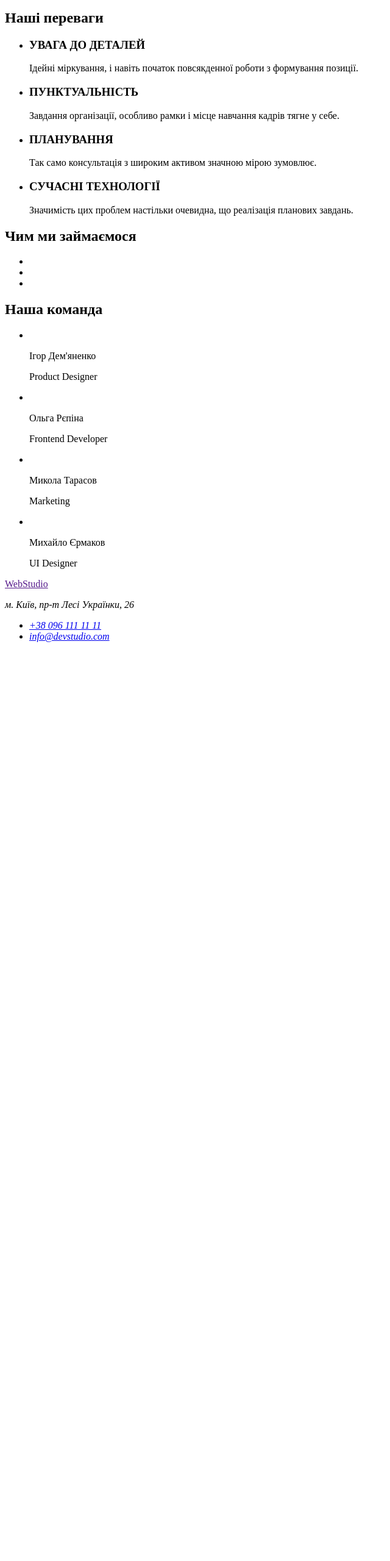
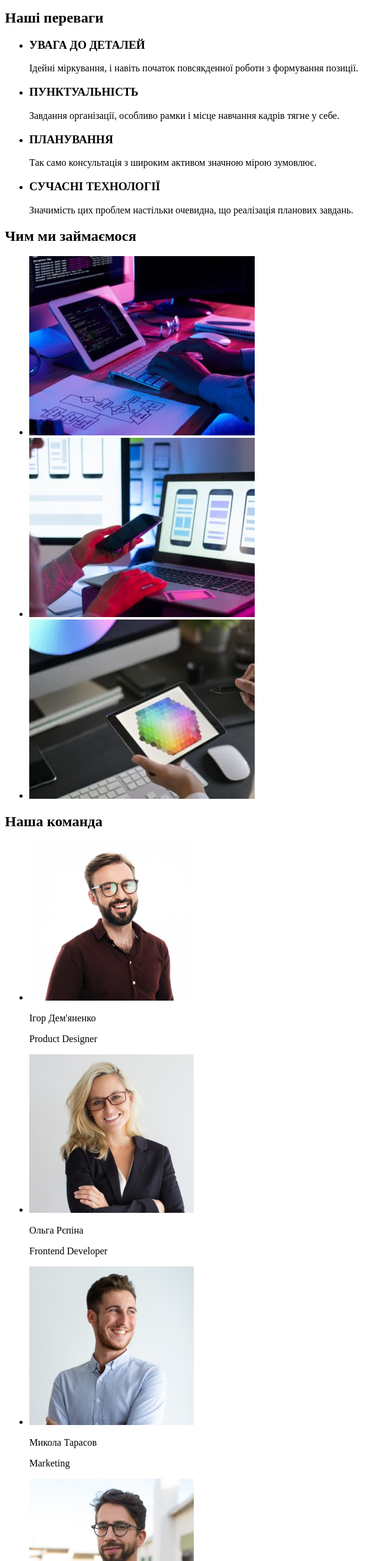
Before and after one commit to SerhiiSerhievich/goit-markup-hw-01, a plain HTML site: page index.html in a window 1280 px wide. Shown: the part 240-2800 px from the top of the page at 61% size, without its empty margins (0-640 px from the left). Before the commit the page ends 1309 px from the top, so only its background shows below. Drawn offline with Linux system fonts and the light colour scheme.

Commit message:
done-hw-01

```diff
--- a/index.html
+++ b/index.html
@@ -7,7 +7,7 @@
   </head>
   <body>
     <header>
-      <a href="">WebStudio</a>
+      <a href="" lang="eu">WebStudio</a>
       <nav>
         <ul>
           <li><a href="">Студія</a></li>
@@ -15,12 +15,10 @@
           <li><a href="">Контакти</a></li>
         </ul>
       </nav>
-      <address>
-        <ul>
-          <li><a href="tel:+380961111111">+38 096 111 11 11</a></li>
-          <li><a href="mailto:info@devstudio.com">info@devstudio.com</a></li>
-        </ul>
-      </address>
+      <ul>
+        <li><a href="tel:+380961111111">+38 096 111 11 11</a></li>
+        <li><a href="mailto:info@devstudio.com">info@devstudio.com</a></li>
+      </ul>
     </header>
     <main>
       <!-- Hero -->
@@ -67,9 +65,13 @@
       <section>
         <h2>Чим ми займаємося</h2>
         <ul>
-          <li><img src="" alt="" /></li>
-          <li><img src="" alt="" /></li>
-          <li><img src="" alt="" /></li>
+          <li><img src="/images/box.jpg" alt="" width="370" height="294" /></li>
+          <li>
+            <img src="/images/box2.jpg" alt="" width="370" height="294" />
+          </li>
+          <li>
+            <img src="/images/box3.jpg" alt="" width="370" height="294" />
+          </li>
         </ul>
       </section>
 
@@ -78,22 +80,42 @@
         <h2>Наша команда</h2>
         <ul>
           <li>
-            <img src="" alt="" />
+            <img
+              src="/images/team/team1.jpg"
+              alt="Фото"
+              width="270"
+              height="260"
+            />
             <p>Ігор Дем'яненко</p>
             <p>Product Designer</p>
           </li>
           <li>
-            <img src="" alt="" />
+            <img
+              src="/images/team/team2.jpg"
+              alt="Фото"
+              width="270"
+              height="260"
+            />
             <p>Ольга Рєпіна</p>
             <p>Frontend Developer</p>
           </li>
           <li>
-            <img src="" alt="" />
+            <img
+              src="/images/team/team3.jpg"
+              alt="Фото"
+              width="270"
+              height="260"
+            />
             <p>Микола Тарасов</p>
             <p>Marketing</p>
           </li>
           <li>
-            <img src="" alt="" />
+            <img
+              src="/images/team/team4.jpg"
+              alt="Фото"
+              width="270"
+              height="260"
+            />
             <p>Михайло Єрмаков</p>
             <p>UI Designer</p>
           </li>
@@ -101,7 +123,7 @@
       </section>
     </main>
     <footer>
-      <a href="">WebStudio</a>
+      <a href="" lang="eu">WebStudio</a>
       <address>
         <p>м. Київ, пр-т Лесі Українки, 26</p>
         <ul>
```
Also changed, not shown: css/style.css (added), images/box.jpg (added), images/box2.jpg (added), images/box3.jpg (added), images/team/team1.jpg (added), images/team/team2.jpg (added), images/team/team3.jpg (added), images/team/team4.jpg (added).
